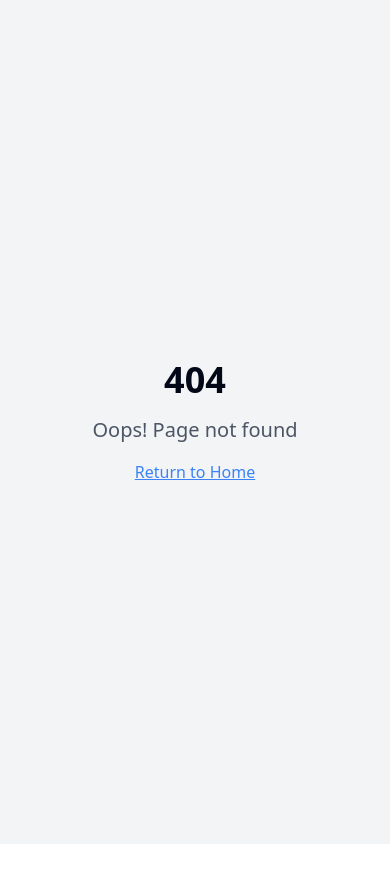
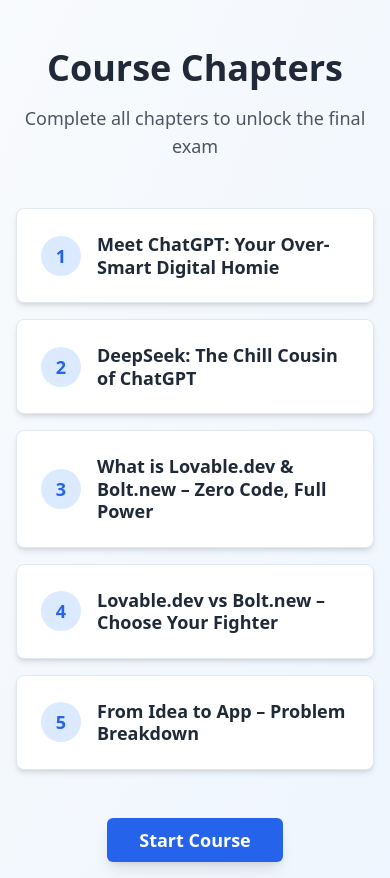
Before and after one commit to JRiteeshReddy/study-hub-start, a React (Vite) app: page /course in a window 390 px wide. Before the commit this address had no page. Before the commit the page ends 844 px from the top, so only its background shows below. Built offline with nearby package versions, Linux system fonts and the light colour scheme.

Commit message:
feat: Implement course chapter list and navigation
Adds a new route (/course) to display a list of course chapters and a "Start Course" button. Clicking the button navigates to the first chapter. The layout is mobile-friendly and styled with cards/list items.

```diff
--- a/src/App.tsx
+++ b/src/App.tsx
@@ -1,9 +1,12 @@
+
 import { Toaster } from "@/components/ui/toaster";
 import { Toaster as Sonner } from "@/components/ui/sonner";
 import { TooltipProvider } from "@/components/ui/tooltip";
 import { QueryClient, QueryClientProvider } from "@tanstack/react-query";
 import { BrowserRouter, Routes, Route } from "react-router-dom";
 import Index from "./pages/Index";
+import Course from "./pages/Course";
+import Chapter from "./pages/Chapter";
 import NotFound from "./pages/NotFound";
 
 const queryClient = new QueryClient();
@@ -16,6 +19,8 @@ const App = () => (
       <BrowserRouter>
         <Routes>
           <Route path="/" element={<Index />} />
+          <Route path="/course" element={<Course />} />
+          <Route path="/chapter/:chapterId" element={<Chapter />} />
           {/* ADD ALL CUSTOM ROUTES ABOVE THE CATCH-ALL "*" ROUTE */}
           <Route path="*" element={<NotFound />} />
         </Routes>
--- /dev/null
+++ b/src/pages/Chapter.tsx
@@ -0,0 +1,42 @@
+
+import React from 'react';
+import { useParams, useNavigate } from 'react-router-dom';
+import { Button } from '@/components/ui/button';
+import { ArrowLeft } from 'lucide-react';
+
+const Chapter = () => {
+  const { chapterId } = useParams();
+  const navigate = useNavigate();
+
+  const handleBackToCourse = () => {
+    navigate('/course');
+  };
+
+  return (
+    <div className="min-h-screen bg-gradient-to-br from-slate-50 to-blue-50 p-4">
+      <div className="max-w-4xl mx-auto">
+        <div className="mb-6">
+          <Button
+            onClick={handleBackToCourse}
+            variant="outline"
+            className="flex items-center gap-2"
+          >
+            <ArrowLeft size={20} />
+            Back to Course
+          </Button>
+        </div>
+
+        <div className="text-center">
+          <h1 className="text-4xl md:text-5xl font-bold text-gray-800 mb-4">
+            Chapter {chapterId}
+          </h1>
+          <p className="text-lg text-gray-600">
+            Chapter content will be added here
+          </p>
+        </div>
+      </div>
+    </div>
+  );
+};
+
+export default Chapter;
--- /dev/null
+++ b/src/pages/Course.tsx
@@ -0,0 +1,73 @@
+
+import React from 'react';
+import { Button } from '@/components/ui/button';
+import { Card, CardContent } from '@/components/ui/card';
+import { useNavigate } from 'react-router-dom';
+
+const chapters = [
+  "Meet ChatGPT: Your Over-Smart Digital Homie",
+  "DeepSeek: The Chill Cousin of ChatGPT",
+  "What is Lovable.dev & Bolt.new – Zero Code, Full Power",
+  "Lovable.dev vs Bolt.new – Choose Your Fighter",
+  "From Idea to App – Problem Breakdown"
+];
+
+const Course = () => {
+  const navigate = useNavigate();
+
+  const handleStartCourse = () => {
+    navigate('/chapter/1');
+  };
+
+  return (
+    <div className="min-h-screen bg-gradient-to-br from-slate-50 to-blue-50 p-4">
+      <div className="max-w-4xl mx-auto">
+        {/* Header */}
+        <div className="text-center mb-12 pt-8">
+          <h1 className="text-4xl md:text-5xl font-bold text-gray-800 mb-4">
+            Course Chapters
+          </h1>
+          <p className="text-lg text-gray-600 max-w-2xl mx-auto">
+            Complete all chapters to unlock the final exam
+          </p>
+        </div>
+
+        {/* Chapter List */}
+        <div className="space-y-4 mb-12">
+          {chapters.map((chapter, index) => (
+            <Card
+              key={index}
+              className="transition-all duration-300 hover:scale-[1.02] hover:shadow-lg bg-white shadow-md"
+            >
+              <CardContent className="p-6">
+                <div className="flex items-center gap-4">
+                  <div className="flex-shrink-0 w-10 h-10 bg-blue-100 rounded-full flex items-center justify-center">
+                    <span className="text-blue-600 font-bold text-lg">
+                      {index + 1}
+                    </span>
+                  </div>
+                  <h3 className="text-lg md:text-xl font-semibold text-gray-800 leading-tight">
+                    {chapter}
+                  </h3>
+                </div>
+              </CardContent>
+            </Card>
+          ))}
+        </div>
+
+        {/* Start Course Button */}
+        <div className="text-center">
+          <Button
+            onClick={handleStartCourse}
+            className="bg-blue-600 hover:bg-blue-700 text-white px-8 py-4 text-lg font-semibold transition-all duration-200 hover:scale-105 shadow-lg"
+            size="lg"
+          >
+            Start Course
+          </Button>
+        </div>
+      </div>
+    </div>
+  );
+};
+
+export default Course;
--- a/src/pages/Index.tsx
+++ b/src/pages/Index.tsx
@@ -1,10 +1,12 @@
 
 import React, { useState } from 'react';
+import { useNavigate } from 'react-router-dom';
 import LoginScreen from '@/components/LoginScreen';
 import HomeScreen from '@/components/HomeScreen';
 
 const Index = () => {
   const [isAuthenticated, setIsAuthenticated] = useState(false);
+  const navigate = useNavigate();
 
   const handleLogin = () => {
     setIsAuthenticated(true);
@@ -12,7 +14,7 @@ const Index = () => {
 
   const handleStartCourse = () => {
     console.log('Starting course...');
-    // TODO: Navigate to course content
+    navigate('/course');
   };
 
   const handleTakeExam = () => {
```
